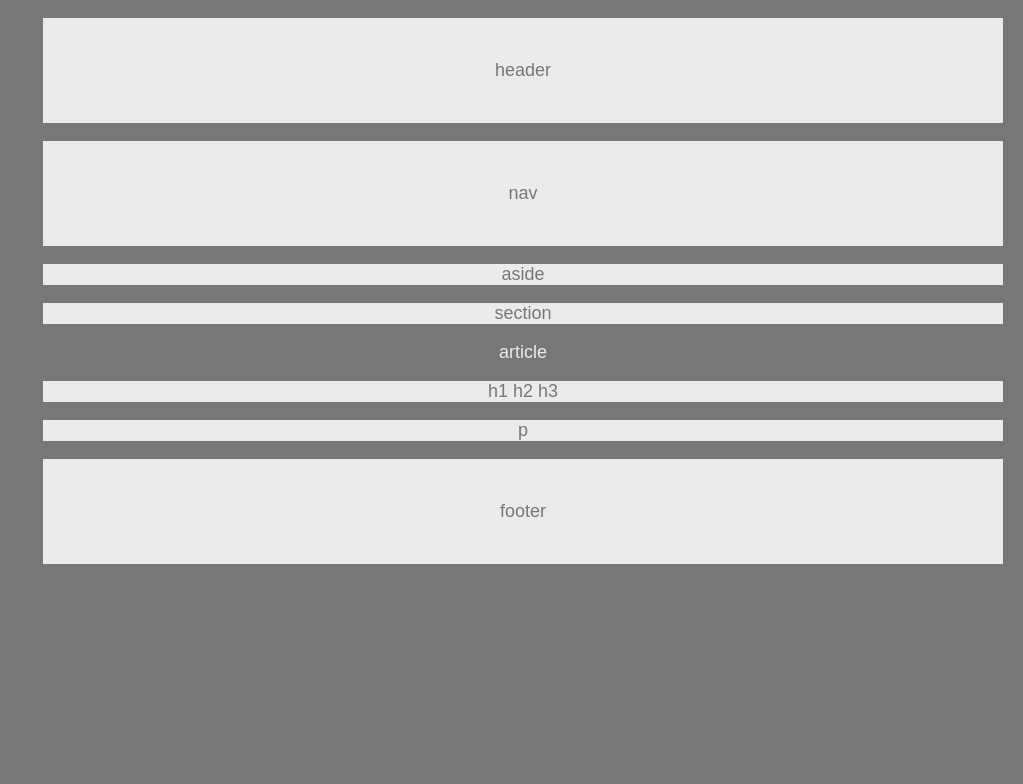
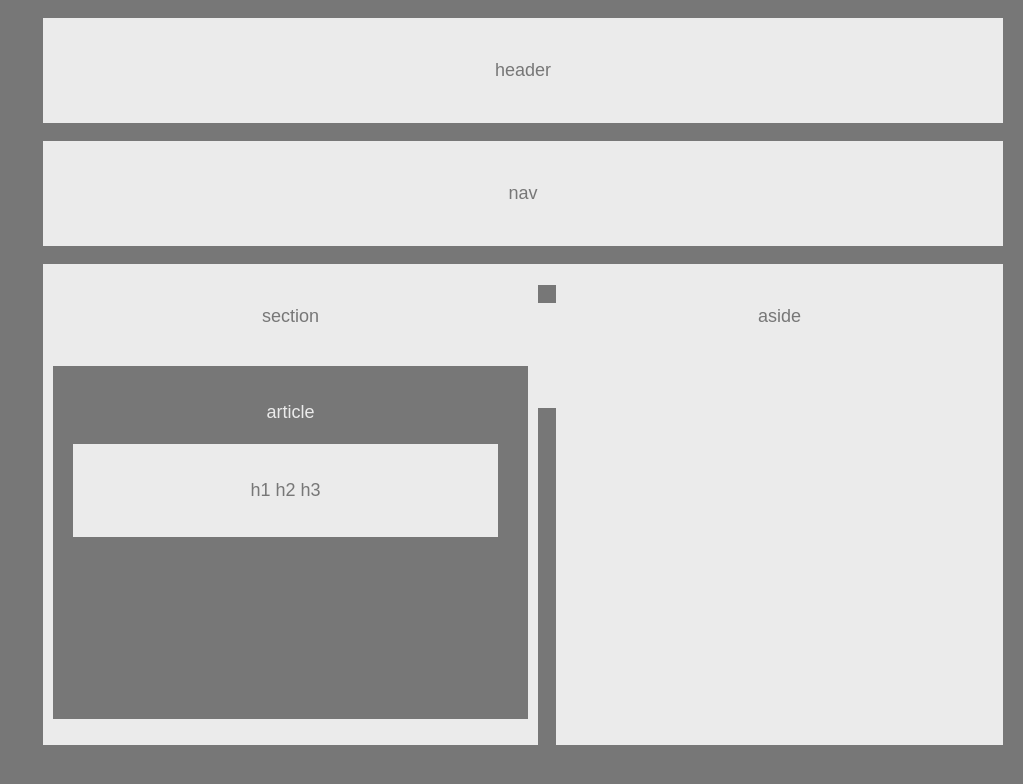
Before and after one commit to bloommax3/HW-Wireframe, a plain HTML site: page index.html in a window 1280 px wide. Shown: the whole page, without its empty margins (257-1280 px from the left). Drawn offline with Linux system fonts and the light colour scheme.

Commit message:
Working on positioning

```diff
--- a/style.css
+++ b/style.css
@@ -18,7 +18,43 @@ body{
     text-align: center;
     margin-top: 18px;
 }
+.aside{
+    width: 447px;
+    padding-top: 24px;
+    padding-bottom: 400px;
+    margin-top: 18px;
+    float: right;
+}
+
+.section{
+    width: 495px;
+    padding-top: 24px;
+    padding-bottom: 400px;
+    margin-top: 18px;
+    margin-right: 18px;
+    position: absolute;
+    z-index: 1;
+}
 
 .article{
+    clear: both;
     color: #ebebeb;
+    background-color: #777;
+    width: 475px;
+    padding-top: 18px;
+    padding-bottom: 278px;
+    position: absolute;
+    z-index: 1;
+    margin-top: 120px;
+    margin-left: 10px;
 }
+
+.h1{
+    width: 425px;
+    padding-top: 18px;
+    padding-bottom: 18px;
+    position: absolute;
+    z-index: 1;
+    margin-top: 198px;
+    margin-left: 30px;
+}
```
